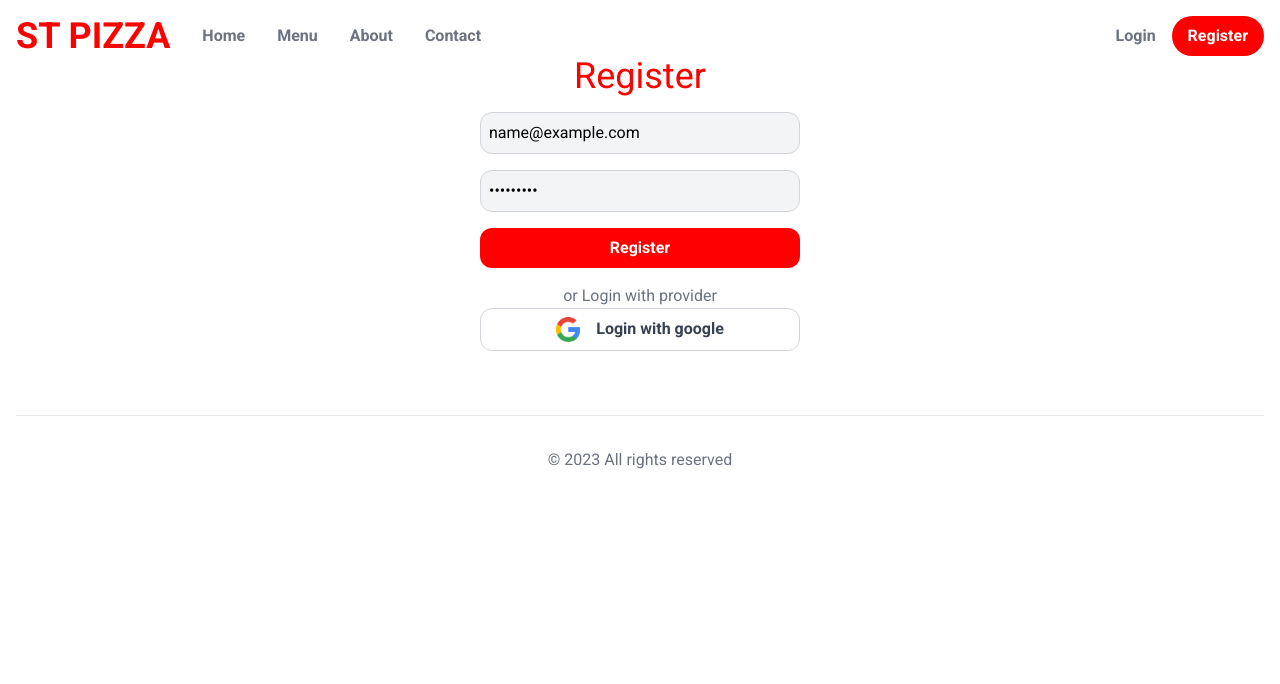
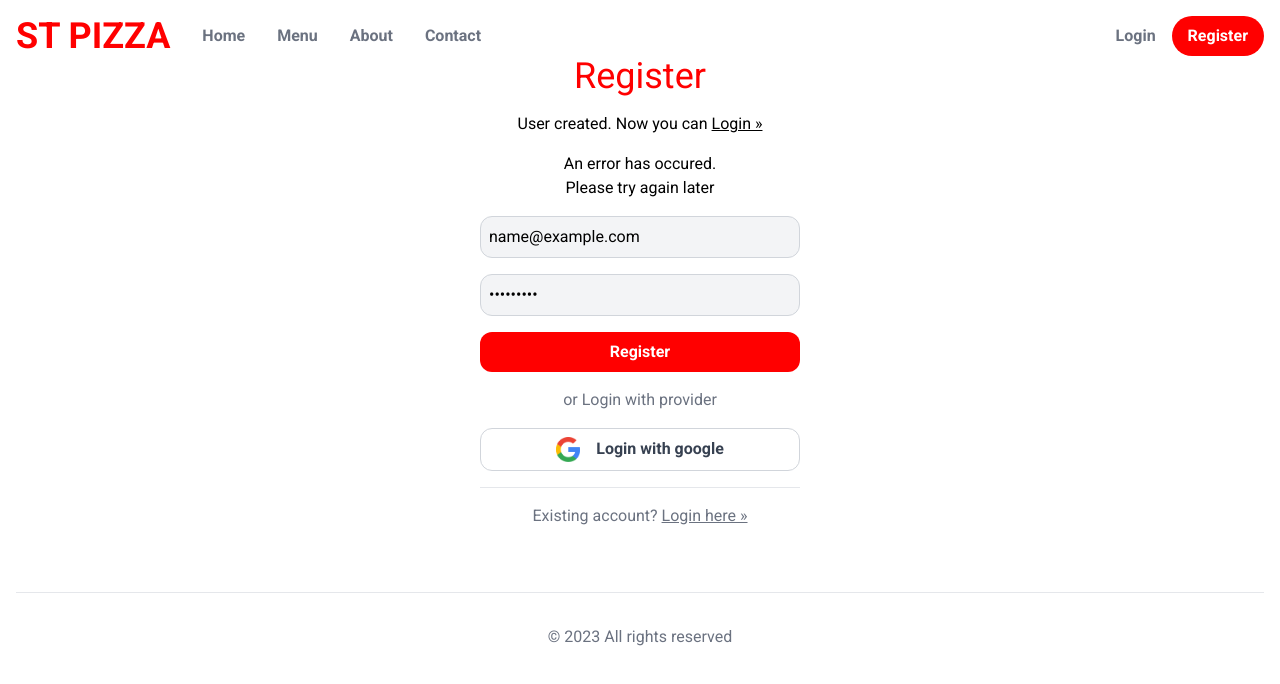
Before and after one commit to stphncrt/food-ordering-app, a Next.js app: page /register in a window 1280 px wide. Both pictures are taken after typing "name@example.com", "Sample123" into the empty fields and a click on the button "Register". Shown: the top 684 px of the page. Built offline with nearby package versions, Linux system fonts and the light colour scheme; no server answers; the database is empty.

Commit message:
loginPage created

```diff
--- a/package.json
+++ b/package.json
@@ -10,6 +10,7 @@
   },
   "dependencies": {
     "autoprefixer": "^10.4.16",
+    "bcrypt": "^5.1.1",
     "mongoose": "^8.1.1",
     "next": "14.0.4",
     "next-auth": "^4.24.5",
--- a/src/app/api/register/route.js
+++ b/src/app/api/register/route.js
@@ -3,7 +3,10 @@ import { User } from "../../models/User";
 
 export async function POST(req) {
   const body = await req.json();
-  mongoose.connect(process.env.MONGO_URL);
+  // mongoose.connect(process.env.MONGO_URL);
+  mongoose.connect(
+    "mongodb+srv://food-ordering:jpMlQQfHyw83f8Cn@cluster0.f4g01vq.mongodb.net/food-ordering"
+  );
   const createdUser = await User.create(body);
   return Response.json(createdUser);
 }
--- a/src/app/globals.css
+++ b/src/app/globals.css
@@ -14,6 +14,12 @@ input[type="text"] {
   @apply border p-2 border-gray-300 bg-gray-100;
 }
 
+input[type="email"]:disabled,
+input[type="password"]:disabled,
+input[type="text"]:disabled {
+  @apply bg-gray-300;
+}
+
 button {
   @apply block w-full text-gray-700 font-semibold;
   @apply border border-gray-300 rounded-xl px-6 py-2;
@@ -22,3 +28,7 @@ button[type="submit"],
 button.submit {
   @apply border-0 bg-primary text-white;
 }
+button[type="submit"]:disabled,
+.submit:disabled {
+  @apply cursor-not-allowed bg-red-400;
+}
--- /dev/null
+++ b/src/app/login/page.js
@@ -0,0 +1,9 @@
+function LoginPage() {
+  return (
+    <section className="mt-8">
+      <h1 className="text-center text-primary text-4xl mb-4">Login</h1>
+    </section>
+  );
+}
+
+export default LoginPage;
--- a/src/app/models/User.js
+++ b/src/app/models/User.js
@@ -1,3 +1,4 @@
+import bcrypt from "bcrypt";
 import { model, models, Schema } from "mongoose";
 
 const UserSchema = new Schema(
@@ -9,11 +10,17 @@ const UserSchema = new Schema(
       validate: (pass) => {
         if (!pass?.length || pass.length < 5) {
           new Error("password must be at least 5 characters");
+          return false;
         }
       },
     },
   },
   { timestamps: true }
 );
+UserSchema.post("validate", function (user) {
+  const nothashedPassword = user.password;
+  const salt = bcrypt.genSaltSync(10);
+  user.password = bcrypt.hashSync(nothashedPassword, salt);
+});
 
 export const User = models?.User || model("User", UserSchema);
--- a/src/app/register/page.js
+++ b/src/app/register/page.js
@@ -2,45 +2,83 @@
 
 import Image from "next/image";
 import { useState } from "react";
+import Link from "next/link";
 function RegisterPage() {
   const [email, setEmail] = useState("");
   const [password, setPassword] = useState("");
-  function handleFormSubmit(ev) {
+  const [creatingUser, setCreatingUser] = useState(false);
+  const [userCreated, setUserCreated] = useState(false);
+  const [error, setError] = useState(false);
+  async function handleFormSubmit(ev) {
     ev.preventDefault();
-    fetch("/api/register", {
+    setCreatingUser(true);
+    setError(false);
+    setUserCreated(true);
+    await fetch("/api/register", {
       method: "POST",
       body: JSON.stringify({ email, password }),
       headers: { "Content-Type": "application/json" },
     });
+    if (Response.ok) {
+      setUserCreated(true);
+    } else {
+      setError(true);
+    }
+    setCreatingUser(false);
   }
   return (
     <section>
       <h1 className="text-center text-primary text-4xl mb-4">Register</h1>
+      {userCreated && (
+        <div className="my-4 text-center">
+          User created. Now you can{" "}
+          <Link className="underline" href={"/login"}>
+            Login &raquo;{" "}
+          </Link>
+        </div>
+      )}
+      {error && (
+        <div className="my-4 text-center">
+          An error has occured.
+          <br />
+          Please try again later
+        </div>
+      )}
       <form className="block max-w-xs mx-auto" onSubmit={handleFormSubmit}>
         <input
           type="email"
           placeholder="email"
           value={email}
+          disabled={creatingUser}
           onChange={(ev) => setEmail(ev.target.value)}
         />
         <input
           type="password"
           placeholder="password"
           value={password}
+          disabled={creatingUser}
           onChange={(ev) => setPassword(ev.target.value)}
         />
-        <button type="submit">Register</button>
-      </form>
-      <div className="my-4 text-center text-gray-500">
-        or Login with provider
+        <button type="submit" disabled={creatingUser}>
+          Register
+        </button>
+        <div className="my-4 text-center text-gray-500">
+          or Login with provider
+        </div>
         <button
           className="flex gap-4 justify-center
-        max-w-xs mx-auto"
+          max-w-xs mx-auto"
         >
           <Image src={"/google.png"} alt={""} width={24} height={24} />
           Login with google
         </button>
-      </div>
+        <div className="text-center my-4 text-gray-500 border-t pt-4">
+          Existing account?{" "}
+          <Link className="underline" href={"/login"}>
+            Login here &raquo;
+          </Link>
+        </div>
+      </form>
     </section>
   );
 }
```
Also changed, not shown: tsconfig.json (+6 -14 lines), 1 other file (tests, documents, lock files or other folders).
